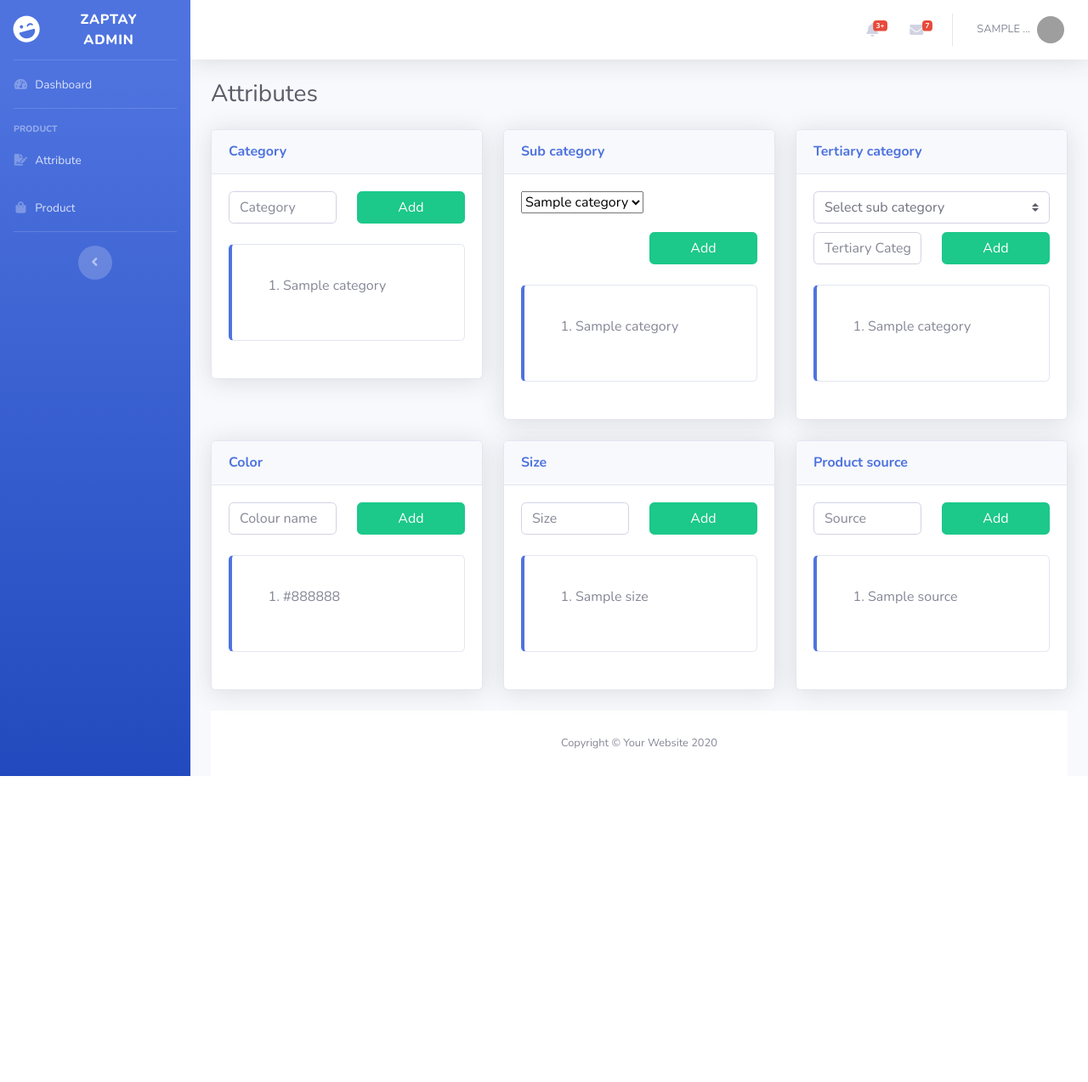
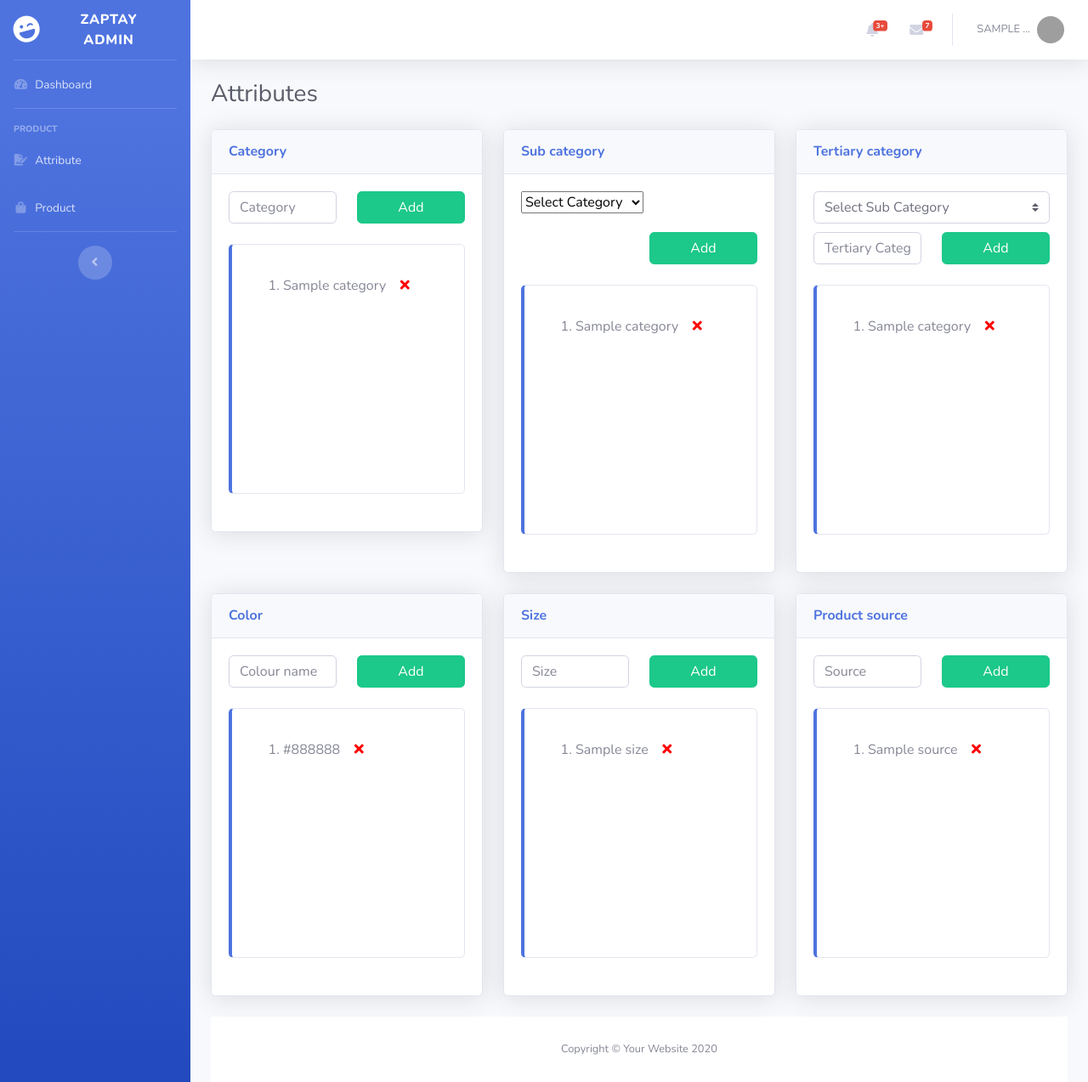
Before and after one commit to wwwzaptaycom/zaptay, a Django app: template templates/admin_template/attributes.html in a window 1280 px wide. Shown: the whole page at 85% size. Before the commit the page ends 913 px from the top, so only its background shows below. Run offline with Django 3.2, Linux system fonts and the light colour scheme; tables that the repository leaves empty hold one stand-in row (values such as "Sample post"); the template is opened without the code that fills it: values that come from a table or form of the project are taken from there, most other values are stand-ins (such as "Sample title", 1, 10 or a date in 2020); some libraries are stand-ins or nearby versions; grey boxes are pictures that could not be loaded.

Commit message:
Add all attributes and delete functions done

```diff
--- a/attribute/admin_urls.py
+++ b/attribute/admin_urls.py
@@ -5,4 +5,10 @@
 
 urlpatterns = [
     path('', views.AttributeList.as_view(), name="attribute"),
+
+
+    # Ajax url
+    path('get-cateory', views.SendCategoryData, name="ajax_category"),
+    path('get-sub-cateory', views.SendSubCategoryData, name="ajax_sub-category"),
+    path('delete-attributes/', views.DeleteAttrinutsData, name="ajax_attribute_del"),
 ]
--- a/attribute/models.py
+++ b/attribute/models.py
@@ -79,4 +79,4 @@
         db_table = "source"
 
     def __str__(self):
-        return self.size_name
+        return self.source_name
--- a/attribute/views.py
+++ b/attribute/views.py
@@ -154,3 +154,74 @@
         context['error'] = form
         print (context)
         return self.render_to_response(context)
+
+
+# Modify data runtime
+
+from django.http import JsonResponse
+def SendCategoryData(request):
+
+    category_dict = dict()
+    category_arr = list()
+
+    category_list = MainCategory.objects.all()
+    for i in category_list:
+        category_arr.append([i.category_id , i.main_category_name])
+        # print (i.category_id, i.main_category_name)
+    category_dict['data'] = category_arr
+    # print (category_dict)
+
+    responseData = {
+        'id': 4,
+        'name': 'Test Response',
+        'roles' : ['Admin','User']
+    }
+    return JsonResponse(category_dict)
+
+def SendSubCategoryData(request):
+
+    category_dict = dict()
+    category_arr = list()
+
+    category_list = SubCategory.objects.all()
+    for i in category_list:
+        category_arr.append([i.sub_category_id , i.sub_category_name])
+    category_dict['data'] = category_arr
+
+    return JsonResponse(category_dict)
+
+def DeleteAttrinutsData(request):
+    attribute_id = request.POST['attribute_id']
+    attribut_attribute_type = request.POST['attribute_type']
+
+    # print (attribute_id, attribut_attribute_type)
+
+    if attribut_attribute_type == 'category':
+        get_data = MainCategory.objects.get(pk=attribute_id)
+        get_data.delete()
+
+    if attribut_attribute_type == 'sub_category':
+        get_data = SubCategory.objects.get(pk=attribute_id)
+        get_data.delete()
+
+    if attribut_attribute_type == 'tertiary_category':
+        get_data = TertiaryCategory.objects.get(pk=attribute_id)
+        get_data.delete()
+
+    if attribut_attribute_type == 'color':
+        get_data = Colour.objects.get(pk=attribute_id)
+        get_data.delete()
+
+    if attribut_attribute_type == 'size':
+        get_data = Size.objects.get(pk=attribute_id)
+        get_data.delete()
+
+    if attribut_attribute_type == 'source':
+        get_data = Source.objects.get(pk=attribute_id)
+        get_data.delete()
+
+    resp = {
+        "response": 'success'
+    }
+
+    return JsonResponse(resp)
--- /dev/null
+++ b/static/admin_static/js/custom_js/attribute.js
@@ -0,0 +1,83 @@
+$(document).ready(function(){
+  $.ajax({
+    url: "http://127.0.0.1:8000/site-admin/attribute/get-cateory",
+    method: "GET",
+    dataType: "JSON",
+
+    success: function(r){
+      let html_content = `
+        <option value="">Select Category</option>
+      `;
+
+      // let da = r.map((data, key)=> {
+      //   console.log(data);
+      // });
+      // console.log(r.data);
+      r.data.map((category, key) => {
+          html_content+= `<option value="`+category[0]+`">`+category[1]+`</option>`
+          // console.log(category, key)
+      })
+      $("#id_category_list").html(html_content);
+      // console.log(html_content);
+    },
+    error: function(r){
+      console.log(r);
+    }
+  });
+
+
+  $.ajax({
+    url: "http://127.0.0.1:8000/site-admin/attribute/get-sub-cateory",
+    method: "GET",
+    dataType: "JSON",
+
+    success: function(r){
+      let html_content = `
+        <option value="">Select Sub Category</option>
+      `;
+      // console.log(r.data);
+      r.data.map((category, key) => {
+          html_content+= `<option value="`+category[0]+`">`+category[1]+`</option>`
+          // console.log(category, key)
+      })
+      $("#id_sub_category_list").html(html_content);
+      // console.log(html_content);
+    },
+    error: function(r){
+      console.log(r);
+    }
+  });
+});
+
+function delete_attributes(attribute_type, attribute_name, id){
+  let message = 'Confirm delete '+ attribute_type +': '+ attribute_name;
+  let conf = confirm(message);
+  if(conf){
+    var token = $("input[name=csrfmiddlewaretoken]").val();
+    console.log(attribute_type, id);
+
+    $.ajax({
+      url: "http://127.0.0.1:8000/site-admin/attribute/delete-attributes/",
+      method: "POST",
+      dataType: "JSON",
+      data: {
+        'attribute_type': attribute_type,
+        'attribute_id': id,
+        'csrfmiddlewaretoken': token
+      },
+      success: function(r){
+        console.log(r);
+        if(r.response == "success"){
+          return true;
+        }
+      },
+      error: function(r){
+        console.log(r);
+      }
+    });
+    // return true;
+  }
+  else{
+      return false;
+  }
+}
--- a/templates/admin_template/attributes.html
+++ b/templates/admin_template/attributes.html
@@ -17,6 +17,21 @@
       font-size: 15px;
       color: green;
       font-weight: 600;
+    }
+
+    .custom-card-body
+    {
+      height: 260px;
+      overflow-y: scroll;
+    }
+
+    .custom-card-body::-webkit-scrollbar {
+      display: none;
+    }
+
+    .delete_assets
+    {
+      color: red;
     }
   </style>
 {% endblock %}
@@ -61,17 +76,22 @@
         <div class="row">
           <div class="col-lg-12">
             <div class="card mb-4 py-3 border-left-primary">
-              <div class="card-body">
+              <div class="card-body custom-card-body custom_category_body">
                 <ol>
                   {% if category_list %}
                     {%for i in category_list %}
-                      <li>{{i.main_category_name}}</li>
+                      <li>{{i.main_category_name}} &nbsp;&nbsp; <a href="" class="delete_assets" onclick="return delete_attributes('category', '{{ i.main_category_name }}', {{ i.category_id }});"><i class="fas fa-times"></i></a></li>
                     {% endfor %}
                   {% endif %}
                 </ol>
               </div>
             </div>
           </div>
+          <!-- <div class="col-lg-12">
+            <div class="show_more">
+              <a href="javascript:void(0);" onclick="return show_more('category');">Show More</a>
+            </div>
+          </div> -->
         </div>
       </div>
     </div>
@@ -119,11 +139,11 @@
         <div class="row">
           <div class="col-lg-12">
             <div class="card mb-4 py-3 border-left-primary">
-              <div class="card-body">
+              <div class="card-body custom-card-body">
                 <ol>
                   {% if sub_category_list %}
                     {%for i in sub_category_list %}
-                      <li>{{i.sub_category_name}}</li>
+                      <li>{{i.sub_category_name}} &nbsp;&nbsp; <a href="" class="delete_assets" onclick="return delete_attributes('sub_category', '{{ i.sub_category_name }}', {{ i.sub_category_id }});"><i class="fas fa-times"></i></a></li>
                     {% endfor %}
                   {% endif %}
                 </ol>
@@ -171,11 +191,11 @@
         <div class="row">
           <div class="col-lg-12">
             <div class="card mb-4 py-3 border-left-primary">
-              <div class="card-body">
+              <div class="card-body custom-card-body">
                 <ol>
                   {% if ter_category_list %}
                     {%for i in ter_category_list %}
-                      <li>{{i.ter_category_name}}</li>
+                      <li>{{i.ter_category_name}} &nbsp;&nbsp; <a href="" class="delete_assets" onclick="return delete_attributes('tertiary_category', '{{ i.ter_category_name }}', {{ i.ter_category_id }});"><i class="fas fa-times"></i></a></li>
                     {% endfor %}
                   {% endif %}
                 </ol>
@@ -219,11 +239,11 @@
         <div class="row">
           <div class="col-lg-12">
             <div class="card mb-4 py-3 border-left-primary">
-              <div class="card-body">
+              <div class="card-body custom-card-body">
                 <ol>
                   {% if color_list %}
                     {%for i in color_list %}
-                      <li>{{i.color_name}}</li>
+                      <li>{{i.color_name}} &nbsp;&nbsp; <a href="" class="delete_assets" onclick="return delete_attributes('color', '{{ i.color_name }}', {{ i.color_id }});"><i class="fas fa-times"></i></a></li>
                     {% endfor %}
                   {% endif %}
                 </ol>
@@ -267,11 +287,11 @@
         <div class="row">
           <div class="col-lg-12">
             <div class="card mb-4 py-3 border-left-primary">
-              <div class="card-body">
+              <div class="card-body custom-card-body">
                 <ol>
                   {% if size_list %}
                     {%for i in size_list %}
-                      <li>{{i.size_name}}</li>
+                      <li>{{i.size_name}} &nbsp;&nbsp; <a href="" class="delete_assets" onclick="return delete_attributes('size', '{{ i.size_name }}', {{ i.size_id }});"><i class="fas fa-times"></i></a></li>
                     {% endfor %}
                   {% endif %}
                 </ol>
@@ -315,11 +335,11 @@
         <div class="row">
           <div class="col-lg-12">
             <div class="card mb-4 py-3 border-left-primary">
-              <div class="card-body">
+              <div class="card-body custom-card-body">
                 <ol>
                   {% if source_list %}
                     {%for i in source_list %}
-                      <li>{{i.source_name}}</li>
+                      <li>{{i.source_name}} &nbsp;&nbsp; <a href="" class="delete_assets" onclick="return delete_attributes('source', '{{ i.source_name }}', {{ i.source_id }});"><i class="fas fa-times"></i></a></li>
                     {% endfor %}
                   {% endif %}
                 </ol>
@@ -337,4 +357,6 @@
 {% endblock %}
 
 
-{% block custom_js %}{% endblock %}
+{% block custom_js %}
+  <script type="text/javascript" src="{% static 'admin_static/js/custom_js/attribute.js' %}"></script>
+{% endblock %}
```
Also changed, not shown: attribute/migrations/0001_initial.py.
